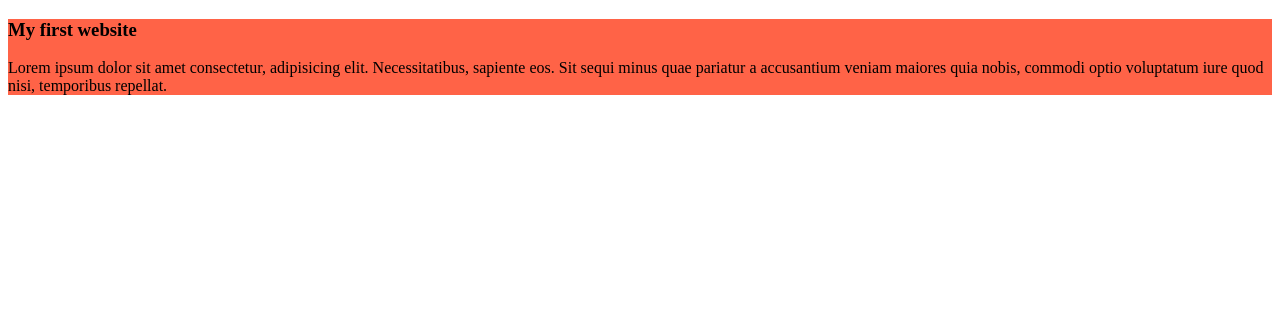
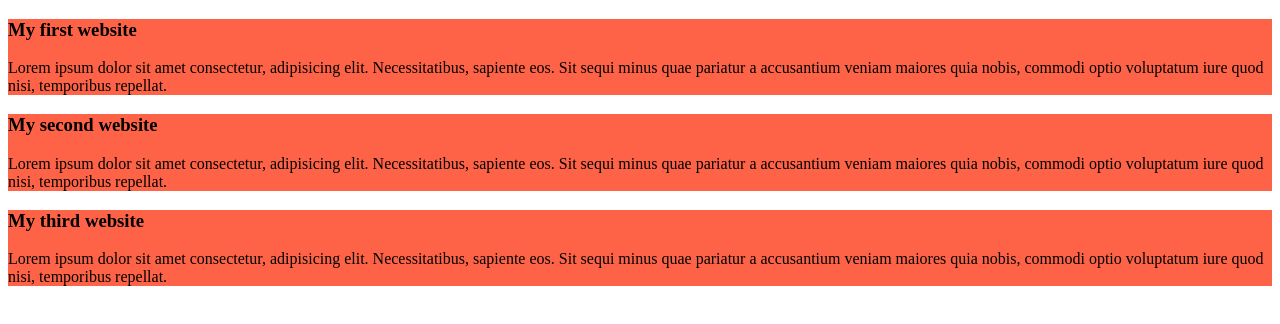
Before and after one commit to imtiaz478/my-simple-website, a plain HTML site: page index.html in a window 1280 px wide. Drawn offline with Linux system fonts and the light colour scheme.

Commit message:
added the second and the third blog

```diff
--- a/index.html
+++ b/index.html
@@ -11,5 +11,13 @@
         <h3>My first website</h3>
         <p>Lorem ipsum dolor sit amet consectetur, adipisicing elit. Necessitatibus, sapiente eos. Sit sequi minus quae pariatur a accusantium veniam maiores quia nobis, commodi optio voluptatum iure quod nisi, temporibus repellat.</p>
     </div>
+    <div>
+        <h3>My second website</h3>
+        <p>Lorem ipsum dolor sit amet consectetur, adipisicing elit. Necessitatibus, sapiente eos. Sit sequi minus quae pariatur a accusantium veniam maiores quia nobis, commodi optio voluptatum iure quod nisi, temporibus repellat.</p>
+    </div>
+    <div>
+        <h3>My third website</h3>
+        <p>Lorem ipsum dolor sit amet consectetur, adipisicing elit. Necessitatibus, sapiente eos. Sit sequi minus quae pariatur a accusantium veniam maiores quia nobis, commodi optio voluptatum iure quod nisi, temporibus repellat.</p>
+    </div>
 </body>
 </html>
```
